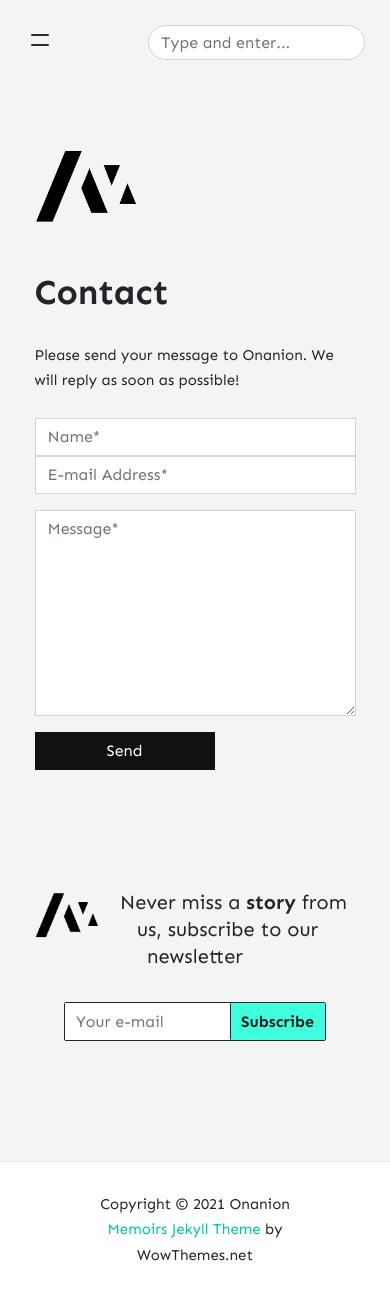
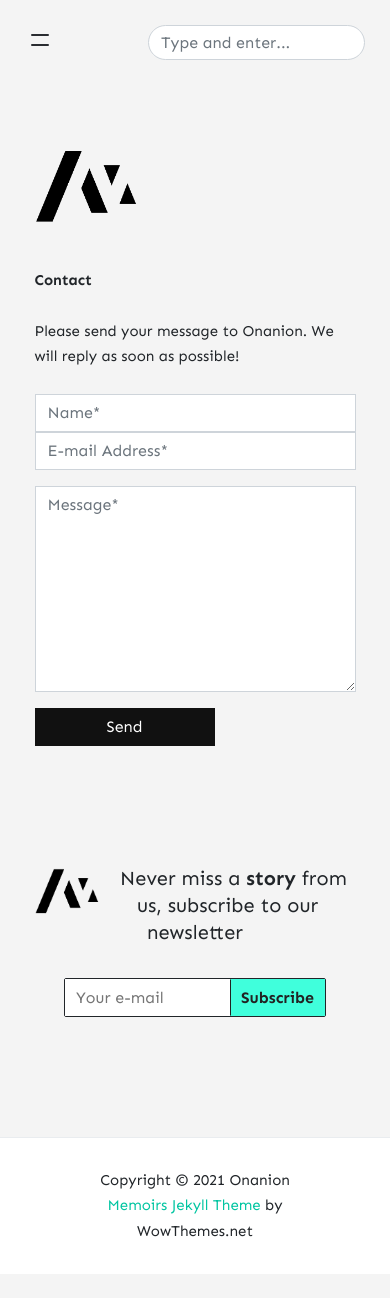
Before and after one commit to ziyoni/ziyoni.github.io, a Jekyll site: the page built from _pages/contact.md, in a window 390 px wide. Built offline with Jekyll 4.4.1, drawn with Linux system fonts in a browser that asks for light colours; nearby versions of some CDN libraries; comment, search, counter and statistics services are not loaded; after the commit the page ends 1274 px from its top, so only the background shows below that.

Commit message:
Update theme.scss

```diff
--- a/assets/css/theme.scss
+++ b/assets/css/theme.scss
@@ -648,7 +648,7 @@ body.active-side {
 }
 @media (max-width: 768px) {
     .posttitle {
-        font-size:35px;
+        font-size:15px;
     }
     .blog-grid-container {
         grid-template-columns: 1fr;
```
